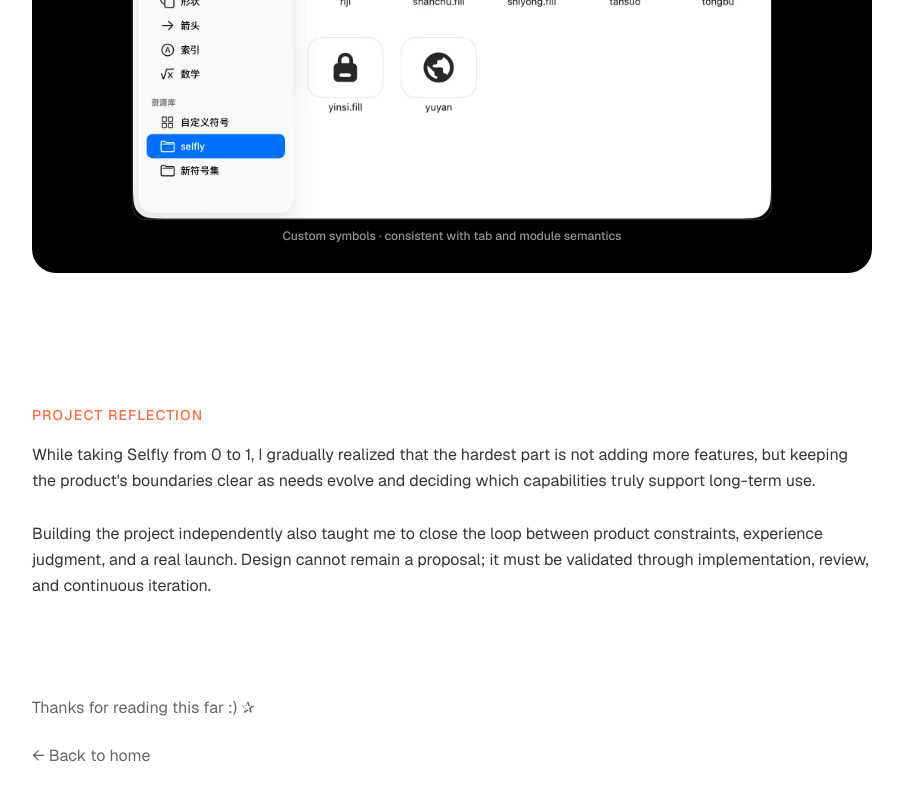
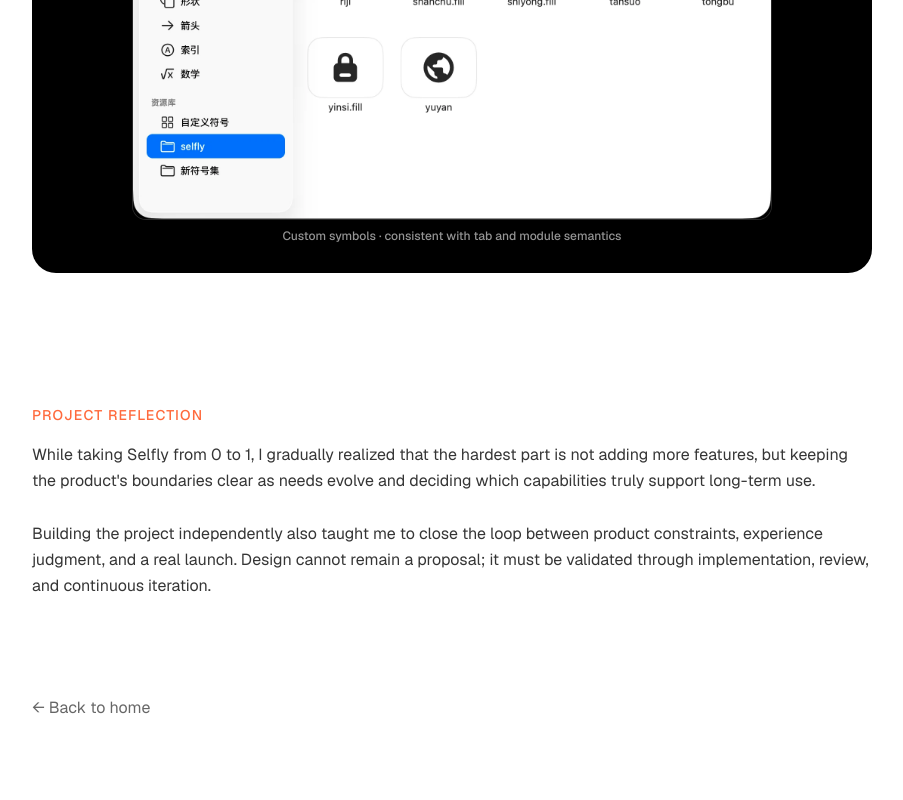
Before and after one commit to jaemin17/portfolio-pro, a Next.js app: page /en/projects/selfly in a window 1280 px wide. Shown: the part 10640-11440 px from the top of the page, without its empty margins (188-1091 px from the left). Built offline with nearby package versions, Linux system fonts and the light colour scheme.

Commit message:
Remove generic closing copy from case studies

```diff
--- a/src/app/[locale]/projects/model-editor/page.tsx
+++ b/src/app/[locale]/projects/model-editor/page.tsx
@@ -558,11 +558,8 @@ export default async function ModelEditorPage({ params }: ModelEditorPageProps)
           </div>
         </section>
 
-        <section className={selflyStyles.selfly0ContactSection} aria-label={tStr(locale, "结语", "Closing")}>
+        <section className={selflyStyles.selfly0ContactSection} aria-label={tStr(locale, "页面导航", "Page navigation")}>
           <div className={`${selflyStyles.selfly0ContactInner} ${styles.contactAlign}`}>
-            <p className={selflyStyles.selfly0ContactClosing}>
-              {t(locale, "感谢你看到这里 :) ✰", "Thanks for reading this far :) ✰")}
-            </p>
             <Link className={selflyStyles.selfly0ContactBack} href={localePath(locale, "/")}>
               {t(locale, "← 返回首页", "← Back to home")}
             </Link>
--- a/src/app/[locale]/projects/selfly/page.tsx
+++ b/src/app/[locale]/projects/selfly/page.tsx
@@ -594,9 +594,8 @@ export default async function Selfly0Page({ params }: Selfly0PageProps) {
             </div>
           </div>
         </section>
-        <section className={styles.selfly0ContactSection} aria-label={tStr(locale, "结语", "Closing")}>
+        <section className={styles.selfly0ContactSection} aria-label={tStr(locale, "页面导航", "Page navigation")}>
           <div className={styles.selfly0ContactInner}>
-            <p className={styles.selfly0ContactClosing}>{t(locale, "感谢你看到这里 :) ✰", "Thanks for reading this far :) ✰")}</p>
             <Link className={styles.selfly0ContactBack} href={localePath(locale, "/")}>
               {t(locale, "← 返回首页", "← Back to home")}
             </Link>
--- a/src/app/[locale]/projects/selfly/selfly0.module.css
+++ b/src/app/[locale]/projects/selfly/selfly0.module.css
@@ -534,12 +534,6 @@
   padding-top: 0;
 }
 
-.selfly0ContactClosing {
-  margin: 0 0 1.5rem;
-  color: var(--text-secondary);
-  font-size: var(--fs-body);
-}
-
 .selfly0ContactBack {
   display: inline-flex;
   align-items: center;
--- a/src/app/[locale]/projects/sync-space/page.tsx
+++ b/src/app/[locale]/projects/sync-space/page.tsx
@@ -596,11 +596,8 @@ export default async function SyncSpacePage({ params }: SyncSpacePageProps) {
           </div>
         </section>
 
-        <section className={selflyStyles.selfly0ContactSection} aria-label={tStr(locale, "结语", "Closing")}>
+        <section className={selflyStyles.selfly0ContactSection} aria-label={tStr(locale, "页面导航", "Page navigation")}>
           <div className={`${selflyStyles.selfly0ContactInner} ${styles.contactAlign}`}>
-            <p className={selflyStyles.selfly0ContactClosing}>
-              {t(locale, "感谢你看到这里 :) ✰", "Thanks for reading this far :) ✰")}
-            </p>
             <Link className={selflyStyles.selfly0ContactBack} href={localePath(locale, "/")}>
               {t(locale, "← 返回首页", "← Back to home")}
             </Link>
--- a/src/app/[locale]/projects/vr-education/page.tsx
+++ b/src/app/[locale]/projects/vr-education/page.tsx
@@ -927,12 +927,9 @@ export default async function VrEducationPage({ params }: VrEducationPageProps)
 
         <section
           className={selflyStyles.selfly0ContactSection}
-          aria-label={tStr(locale, "结语", "Closing")}
+          aria-label={tStr(locale, "页面导航", "Page navigation")}
         >
           <div className={`${selflyStyles.selfly0ContactInner} ${styles.contactAlign}`}>
-            <p className={selflyStyles.selfly0ContactClosing}>
-              {t(locale, "感谢你看到这里 :) ✰", "Thanks for reading this far :) ✰")}
-            </p>
             <Link className={selflyStyles.selfly0ContactBack} href={localePath(locale, "/")}>
               {t(locale, "← 返回首页", "← Back to home")}
             </Link>
```
